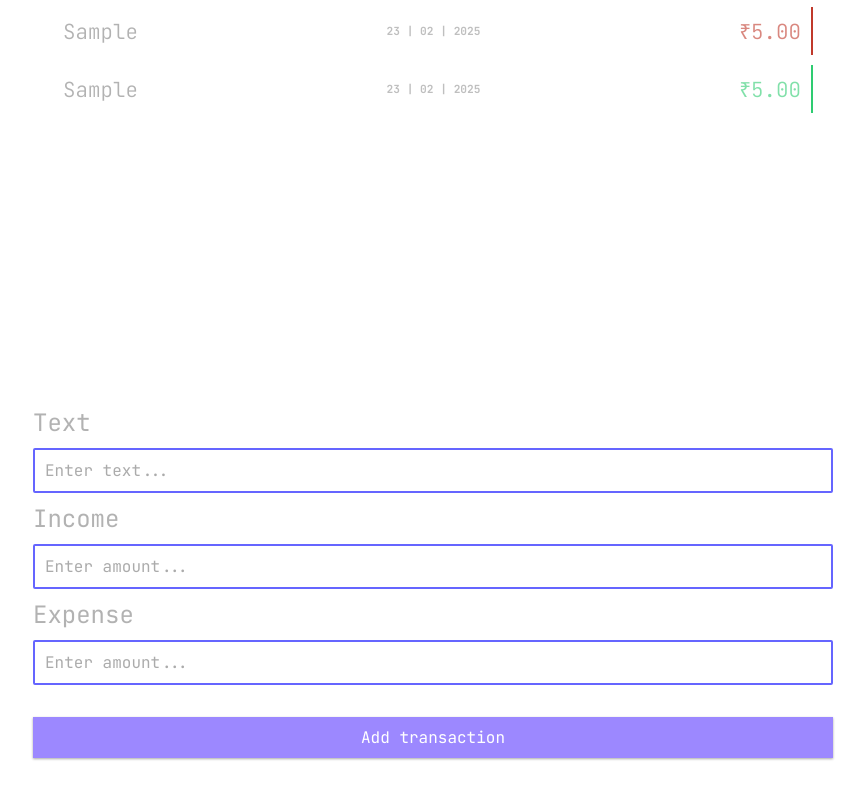
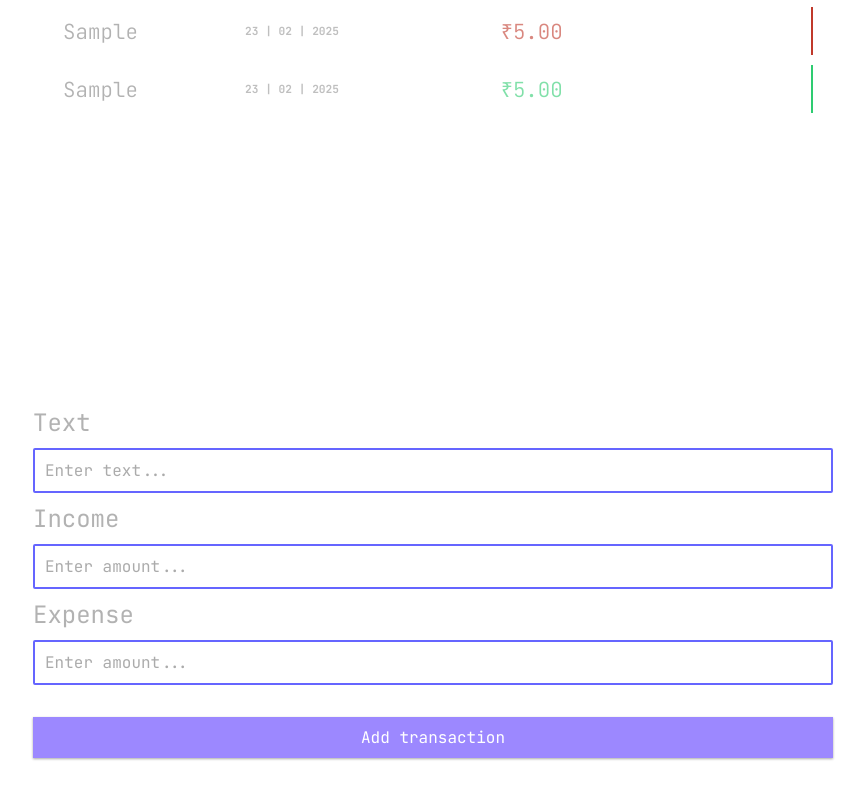
Before and after one commit to vinay2045/expense-tracker, a plain HTML site: page index.html in a window 1280 px wide. Both pictures are taken after typing "Sample", "5", "5" into the empty fields and a click on the button "Add transaction". Shown: the part 382-1170 px from the top of the page, without its empty margins (207-1072 px from the left). Drawn offline with nearby package versions, Linux system fonts and the light colour scheme.

Commit message:
Add files via upload
second change

```diff
--- a/script.js
+++ b/script.js
@@ -170,37 +170,6 @@ function removeTransaction(id) {
 function updateLocalStorage() {
   localStorage.setItem('transactions', JSON.stringify(transactions));
 }
-// Register Draggable plugin
-gsap.registerPlugin(Draggable);
-
-// Select your container
-const container = document.querySelector('.transaction-list-container');
-
-// Create a Draggable that controls the container's scrollLeft
-Draggable.create(container, {
-  type: 'scrollLeft',    // We want horizontal scrolling
-  inertia: true,         // Adds a “throw” + deceleration
-  edgeResistance: 0.5,   // Adjust for how “bouncy” edges are (0=very loose, 1=no bounce)
-  // You can also use onDrag, onThrowComplete, etc. if you need callbacks
-});
-// Register Draggable plugin if not already done
-gsap.registerPlugin(Draggable);
-
-// Select your vertical container
-const verticalContainer = document.querySelector('.transaction-list-container');
-
-// Create a Draggable instance that controls the container's scrollTop for vertical scrolling
-Draggable.create(verticalContainer, {
-  type: 'scrollTop',         // Vertical scroll control
-  inertia: {
-    minDuration: 0.1,        // Minimum throw duration
-    maxDuration: 1.5,        // Maximum throw duration
-    resistance: 50           // Lower resistance => faster, longer throws
-  },
-  edgeResistance: 0.1,       // Lower value for a bouncy, elastic feel at the edges
-  bounds: verticalContainer, // Limits scrolling within the container
-});
-
 
 
 // // Function to update the bar chart based on the selected time period
--- a/style.css
+++ b/style.css
@@ -116,6 +116,7 @@ input:focus{
   gap: 2rem;
 }
 .b1{
+  overflow-x: hidden;
   font-family:jetbrains mono;
   align-items: center;
   justify-content: center;
@@ -203,20 +204,20 @@ h4{
  font-weight: 200;
   gap: 2rem;
 }
-.transaction-info{
-  scroll-behavior: smooth;
+.transaction-info {
+  display: flex;
+  gap: 2rem;
+  overflow-x: auto;  /* Automatically show scrollbar if needed */
+  align-items: center;
+  justify-content: flex-start;  /* Align items at the start */
+  min-width: max-content;  /* Force the container to expand to fit its children */
+}
 
-  width: 100%;
+/* Optional: Ensure children have a minimum width */
+.transaction-info > * {
+  min-width: 150px;  /* Adjust this value based on your design */
+}
 
-  gap: 2rem;
-  display: flex;
-
-
-
-  overflow-x:scroll ;
-  align-items: center;
-  justify-content: space-between;
-}
 .t1amount{
   font-family:jetbrains mono;
   font-size: 1.3rem;
```
